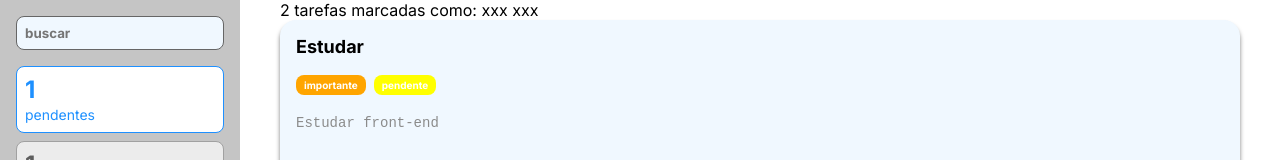
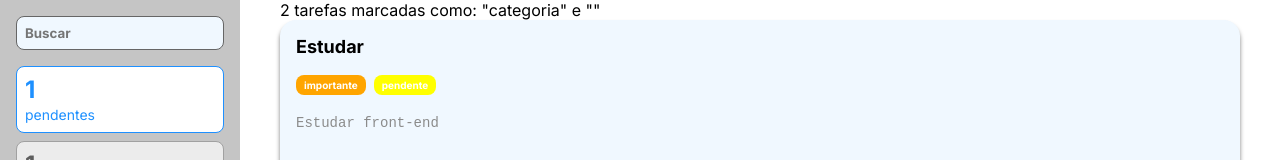
Before and after one commit to jpbepu/lista-tarefas, a React (Create React App) app: page / in a window 1280 px wide. Shown: the top 160 px of the page. Built offline with nearby package versions, Linux system fonts and the light colour scheme.

Commit message:
adicionado funcionalidade de pesquisar e filtrar tarefas, com renderizacao condicional com base no que foi digitado no campo de Busca

```diff
--- a/src/containers/Sidebar/index.tsx
+++ b/src/containers/Sidebar/index.tsx
@@ -1,10 +1,22 @@
+import { useDispatch, useSelector } from 'react-redux'
 import CardFilter from '../../components/CardFilter'
+import { RootReducer } from '../../store'
+import { changeTerm } from '../../store/reducers/filter'
 import * as S from './styles'
 
-const Sidebar = () => (
-    <S.Aside>
+const Sidebar = () => {
+
+    const dispatch = useDispatch()
+    const { term } = useSelector((state: RootReducer) => state.filter)
+
+    return(
+        <S.Aside>
         <div>
-            <S.Pesquisa type="text" placeholder="buscar" />
+            <S.Pesquisa
+                type="text"
+                placeholder="Buscar"
+                value={ term }
+                onChange={e=> dispatch(changeTerm(e.target.value))}/>
         </div>
         <S.Filters>
             <CardFilter active={true} label={'pendentes'} counter={1}/>
@@ -15,7 +27,8 @@ const Sidebar = () => (
             <CardFilter label={'todas'} counter={1}/>
         </S.Filters>
     </S.Aside>
-)
+    )
+}
 
 
 
--- a/src/containers/TaskList/index.tsx
+++ b/src/containers/TaskList/index.tsx
@@ -18,12 +18,17 @@ const tasks = [
 const TaskList = () => {
 
     const { items } = useSelector((state:RootReducer) => state.tasks)
+    const { term } = useSelector((state:RootReducer) => state.filter)
+
+    const filterTasks = () => {
+        return items.filter( item => item.title.toLowerCase().search(term.toLowerCase()) >= 0)
+    }
 
     return(
         <Container>
-            <p>2 tarefas marcadas como: xxx xxx</p>
+            <p>2 tarefas marcadas como: &quot;categoria&quot; e &quot;{term}&quot;</p>
             <ul>
-                {items.map(t => (
+                {filterTasks().map((t) => (
                     <li key={t.title}>
                         <Task
                             id={t.id}
--- a/src/store/index.ts
+++ b/src/store/index.ts
@@ -1,9 +1,11 @@
 import { configureStore } from "@reduxjs/toolkit";
 import taskReducer from './reducers/tasks'
+import filterReducer from './reducers/filter'
 
 const store = configureStore({
     reducer: {
-        tasks: taskReducer
+        tasks: taskReducer,
+        filter: filterReducer
     }
 })
 
--- /dev/null
+++ b/src/store/reducers/filter.ts
@@ -0,0 +1,26 @@
+import { createSlice, PayloadAction } from "@reduxjs/toolkit";
+import * as enums from '../../utils/enums/Tasks'
+
+type filterState = {
+    term : string
+    criteria: 'prioridade' | 'status ' | 'todas'
+    value?: enums.Priority | enums.Status
+}
+
+const initialState: filterState = {
+    term: '',
+    criteria: 'todas'
+}
+
+const filterSlice = createSlice({
+    name: 'filter',
+    initialState,
+    reducers: {
+        changeTerm: (state, action: PayloadAction<string>) => {
+            state.term = action.payload
+        }
+    }
+})
+
+export const { changeTerm } = filterSlice.actions
+export default filterSlice.reducer
```
